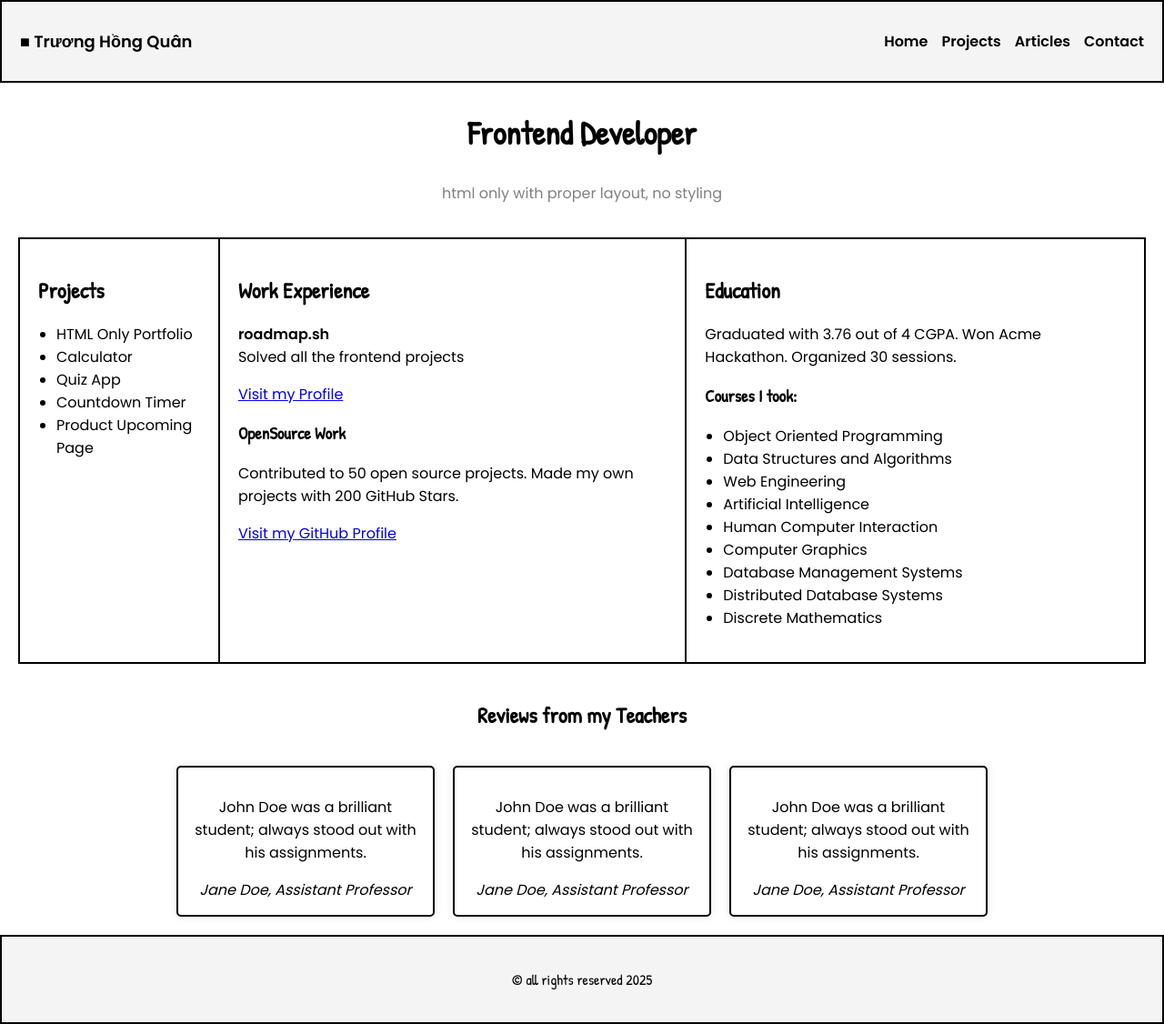
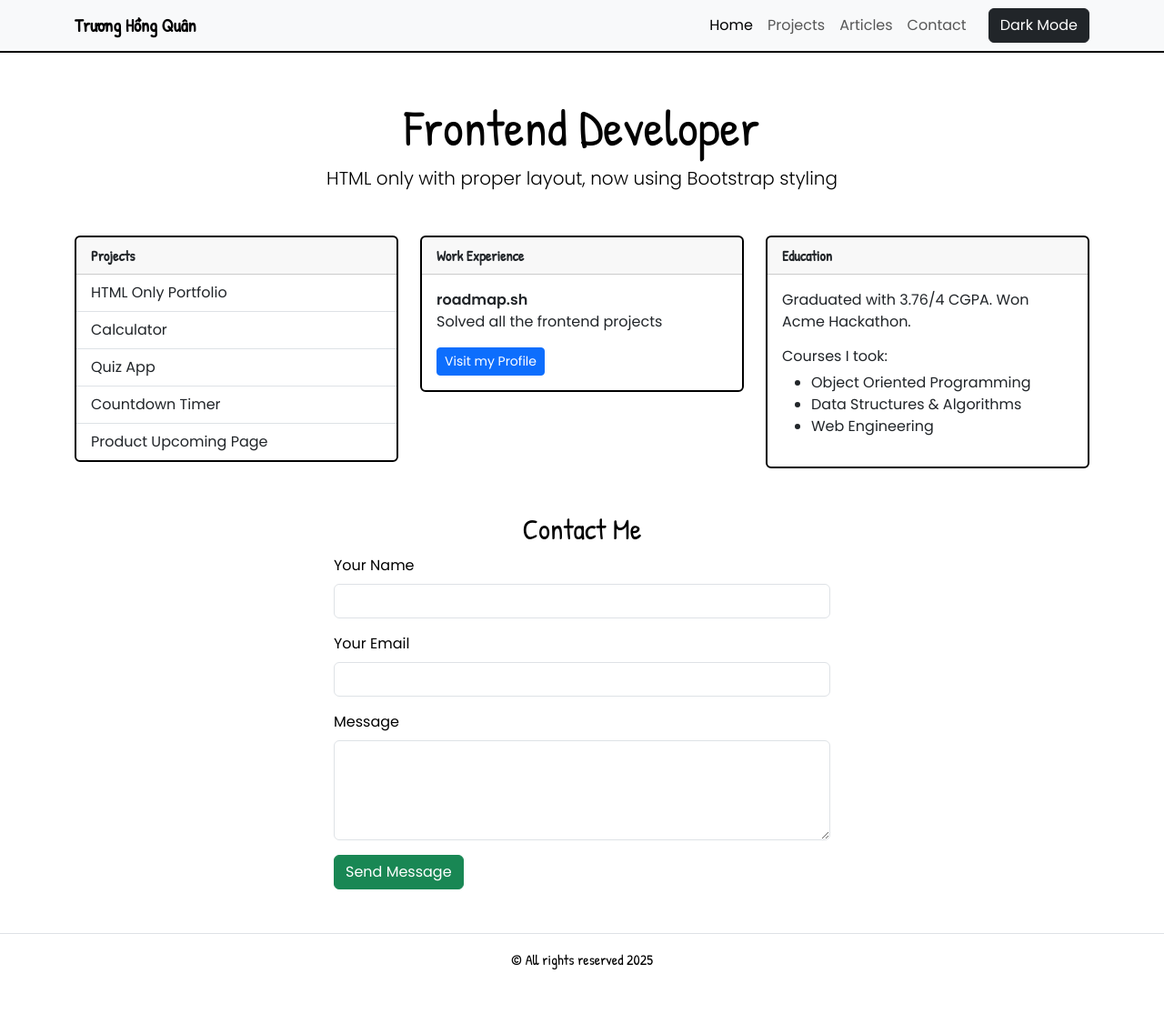
Before and after one commit to lilmonkeygoturback/Exercise4.github.io, a plain HTML site: page index.html in a window 1280 px wide. Shown: the whole page at 91% size. After the commit the page ends 1083 px from the top, so only its background shows below. Drawn offline with nearby package versions, Linux system fonts and the light colour scheme.

Commit message:
final update

```diff
--- a/index.html
+++ b/index.html
@@ -2,93 +2,116 @@
 <html lang="en">
 <head>
     <meta charset="UTF-8">
-    <meta name="viewport" content="width=device-width, initial-scale=1.0">
+    <meta name="viewport" content="width=device-width, initial-scale=1">
     <title>Frontend Developer Portfolio</title>
-    <link href="https://fonts.googleapis.com/css2?family=Poppins:wght@300;400;600&display=swap" rel="stylesheet">
-    <link href="https://fonts.googleapis.com/css2?family=Patrick+Hand&display=swap" rel="stylesheet">
+
+    <link href="https://cdn.jsdelivr.net/npm/bootstrap@5.3.0/dist/css/bootstrap.min.css" rel="stylesheet">
     <link rel="stylesheet" href="styles/style.css">
+    <link href="https://fonts.googleapis.com/css2?family=Poppins:wght@300;400;600&family=Patrick+Hand&display=swap" rel="stylesheet">
 </head>
 <body>
-    <header>
-        <div class="logo">&#9632; Trương Hồng Quân</div>
-        <nav>
-            <ul>
-                <li><a href="#">Home</a></li>
-                <li><a href="#">Projects</a></li>
-                <li><a href="#">Articles</a></li>
-                <li><a href="#">Contact</a></li>
-            </ul>
-        </nav>
+
+    <!-- Navbar -->
+    <nav class="navbar navbar-expand-lg navbar-light bg-light">
+        <div class="container">
+            <a class="navbar-brand fw-bold handwriting" href="#">Trương Hồng Quân</a>
+            <button class="navbar-toggler" type="button" data-bs-toggle="collapse" data-bs-target="#navbarNav">
+                <span class="navbar-toggler-icon"></span>
+            </button>
+            <div class="collapse navbar-collapse" id="navbarNav">
+                <ul class="navbar-nav ms-auto">
+                    <li class="nav-item"><a class="nav-link active" href="#">Home</a></li>
+                    <li class="nav-item"><a class="nav-link" href="#">Projects</a></li>
+                    <li class="nav-item"><a class="nav-link" href="#">Articles</a></li>
+                    <li class="nav-item"><a class="nav-link" href="#">Contact</a></li>
+                </ul>
+                <button id="toggleDarkMode" class="btn btn-dark ms-3">Dark Mode</button>
+            </div>
+        </div>
+    </nav>
+
+    <header class="text-center my-5">
+        <h1 class="display-4 handwriting">Frontend Developer</h1>
+        <p class="lead">HTML only with proper layout, now using Bootstrap styling</p>
     </header>
 
-    <main>
-        <section class="intro">
-            <h1>Frontend Developer</h1>
-            <p class="subtitle">html only with proper layout, no styling</p>
-        </section>
+    <!-- Main Content -->
+    <div class="container">
+        <div class="row g-4">
+            <!-- Projects -->
+            <div class="col-md-4">
+                <div class="card">
+                    <div class="card-header fw-bold handwriting">Projects</div>
+                    <ul class="list-group list-group-flush">
+                        <li class="list-group-item">HTML Only Portfolio</li>
+                        <li class="list-group-item">Calculator</li>
+                        <li class="list-group-item">Quiz App</li>
+                        <li class="list-group-item">Countdown Timer</li>
+                        <li class="list-group-item">Product Upcoming Page</li>
+                    </ul>
+                </div>
+            </div>
 
-        <section class="content">
-            <table>
-                <tr>
-                    <td class="projects">
-                        <h2>Projects</h2>
-                        <ul>
-                            <li>HTML Only Portfolio</li>
-                            <li>Calculator</li>
-                            <li>Quiz App</li>
-                            <li>Countdown Timer</li>
-                            <li>Product Upcoming Page</li>
-                        </ul>
-                    </td>
-                    <td class="work-experience">
-                        <h2>Work Experience</h2>
+            <!-- Work Experience -->
+            <div class="col-md-4">
+                <div class="card">
+                    <div class="card-header fw-bold handwriting">Work Experience</div>
+                    <div class="card-body">
                         <p><strong>roadmap.sh</strong><br>Solved all the frontend projects</p>
-                        <a href="#">Visit my Profile</a>
-                        <h3>OpenSource Work</h3>
-                        <p>Contributed to 50 open source projects. Made my own projects with 200 GitHub Stars.</p>
-                        <a href="#">Visit my GitHub Profile</a>
-                    </td>
-                    <td class="education">
-                        <h2>Education</h2>
-                        <p>Graduated with 3.76 out of 4 CGPA. Won Acme Hackathon. Organized 30 sessions.</p>
-                        <h3>Courses I took:</h3>
+                        <a href="#" class="btn btn-primary btn-sm">Visit my Profile</a>
+                    </div>
+                </div>
+            </div>
+
+            <!-- Education -->
+            <div class="col-md-4">
+                <div class="card">
+                    <div class="card-header fw-bold handwriting">Education</div>
+                    <div class="card-body">
+                        <p>Graduated with 3.76/4 CGPA. Won Acme Hackathon.</p>
+                        <h6>Courses I took:</h6>
                         <ul>
                             <li>Object Oriented Programming</li>
-                            <li>Data Structures and Algorithms</li>
+                            <li>Data Structures & Algorithms</li>
                             <li>Web Engineering</li>
-                            <li>Artificial Intelligence</li>
-                            <li>Human Computer Interaction</li>
-                            <li>Computer Graphics</li>
-                            <li>Database Management Systems</li>
-                            <li>Distributed Database Systems</li>
-                            <li>Discrete Mathematics</li>
                         </ul>
-                    </td>
-                </tr>
-            </table>
-        </section>
+                    </div>
+                </div>
+            </div>
+        </div>
 
-        <section class="reviews">
-            <h2>Reviews from my Teachers</h2>
-            <div class="review-container">
-                <div class="review-card">
-                    <p>John Doe was a brilliant student; always stood out with his assignments.</p>
-                    <em>Jane Doe, Assistant Professor</em>
-                </div>
-                <div class="review-card">
-                    <p>John Doe was a brilliant student; always stood out with his assignments.</p>
-                    <em>Jane Doe, Assistant Professor</em>
-                </div>
-                <div class="review-card">
-                    <p>John Doe was a brilliant student; always stood out with his assignments.</p>
-                    <em>Jane Doe, Assistant Professor</em>
+        <!-- Contact Form -->
+        <section class="my-5">
+            <h2 class="text-center handwriting">Contact Me</h2>
+            <div class="row justify-content-center">
+                <div class="col-md-6">
+                    <form>
+                        <div class="mb-3">
+                            <label class="form-label" for="name">Your Name</label>
+                            <input type="text" id="name" class="form-control" required>
+                        </div>
+                        <div class="mb-3">
+                            <label class="form-label" for="email">Your Email</label>
+                            <input type="email" id="email" class="form-control" required>
+                        </div>
+                        <div class="mb-3">
+                            <label class="form-label" for="message">Message</label>
+                            <textarea id="message" class="form-control" rows="4" required></textarea>
+                        </div>
+                        <button type="submit" class="btn btn-success">Send Message</button>
+                    </form>
                 </div>
             </div>
         </section>
-    </main>
+    </div>
 
-    <footer>
-        <p>&copy; all rights reserved 2025</p>
+    <!-- Footer -->
+    <footer class="handwriting text-center py-3 border-top">
+        &copy; All rights reserved 2025
     </footer>
+
+    <!-- Bootstrap JS -->
+    <script src="https://cdn.jsdelivr.net/npm/bootstrap@5.3.0/dist/js/bootstrap.bundle.min.js"></script>
+    <script src="script.js"></script>
 </body>
 </html>
--- /dev/null
+++ b/script.js
@@ -0,0 +1,29 @@
+document.addEventListener("DOMContentLoaded", function () {
+    const toggleButton = document.getElementById("toggleDarkMode");
+    const body = document.body;
+
+    const isDarkMode = localStorage.getItem("darkMode") === "enabled";
+
+    if (isDarkMode) {
+        body.classList.add("dark-mode");
+        body.classList.remove("light-mode");
+        toggleButton.textContent = "Light Mode";
+        toggleButton.classList.replace("btn-dark", "btn-light");
+    } else {
+        body.classList.add("light-mode");
+        body.classList.remove("dark-mode");
+        toggleButton.textContent = "Dark Mode";
+        toggleButton.classList.replace("btn-light", "btn-dark");
+    }
+
+    toggleButton.addEventListener("click", function () {
+        const isNowDarkMode = body.classList.toggle("dark-mode");
+        body.classList.toggle("light-mode", !isNowDarkMode);
+
+        localStorage.setItem("darkMode", isNowDarkMode ? "enabled" : "disabled");
+
+        toggleButton.textContent = isNowDarkMode ? "Light Mode" : "Dark Mode";
+        toggleButton.classList.toggle("btn-light", isNowDarkMode);
+        toggleButton.classList.toggle("btn-dark", !isNowDarkMode);
+    });
+});
--- a/styles/style.css
+++ b/styles/style.css
@@ -1,5 +1,13 @@
 @import url('https://fonts.googleapis.com/css2?family=Poppins:wght@300;400;600&display=swap');
 @import url('https://fonts.googleapis.com/css2?family=Patrick+Hand&display=swap');
+
+:root {
+    --bg-color-light: #ffffff;
+    --text-color-light: #000000;
+    --bg-color-dark: #121212;
+    --text-color-dark: #ffffff;
+    --card-border-color: black;
+}
 
 body {
     font-family: 'Poppins', sans-serif;
@@ -8,137 +16,36 @@ body {
     box-sizing: border-box;
 }
 
-header {
-    display: flex;
-    justify-content: space-between;
-    align-items: center;
-    padding: 15px 20px;
-    background: #f4f4f4;
-    border: 2px solid black;
+body.light-mode {
+    background-color: var(--bg-color-light);
+    color: var(--text-color-light);
 }
 
-.logo {
-    font-size: 18px;
-    font-weight: 600;
-}
-
-nav ul {
-    list-style: none;
-    display: flex;
-    gap: 15px;
-    padding: 0;
-}
-
-nav ul li {
-    list-style: none;
-}
-
-nav ul li a {
-    text-decoration: none;
-    color: black;
-    font-weight: 600;
+body.dark-mode {
+    background-color: var(--bg-color-dark);
+    color: var(--text-color-dark);
 }
 
 h1, h2, h3, .handwriting {
     font-family: 'Patrick Hand', cursive;
 }
 
-h1 {
-    text-align: center;
-    font-size: 36px;
+.navbar {
+    border-bottom: 2px solid var(--card-border-color);
 }
 
-.subtitle {
-    text-align: center;
-    font-size: 16px;
-    color: gray;
+.card {
+    border: 2px solid var(--card-border-color);
 }
 
-.content {
-    display: flex;
-    justify-content: center;
-    padding: 20px;
-}
-
-table {
-    width: 100%;
-    border-collapse: collapse;
-}
-
-td {
-    border: 2px solid black;
-    padding: 20px;
-    vertical-align: top;
-}
-
-.projects h2, .work-experience h2, .education h2 {
-    font-family: 'Patrick Hand', cursive;
-}
-
-.projects ul, .education ul {
-    padding-left: 20px;
-}
-
-.reviews {
-    text-align: center;
-    margin-top: 20px;
-}
-
-.review-container {
-    display: flex;
-    justify-content: center;
-    gap: 20px;
-    flex-wrap: wrap;
-    padding: 20px;
-}
-
-.review-card {
-    background: white;
-    padding: 15px;
-    width: 250px;
-    border-radius: 5px;
-    box-shadow: 0px 0px 10px rgba(0, 0, 0, 0.1);
-    border: 2px solid black;
-}
-
-footer {
-    text-align: center;
-    padding: 20px;
-    background: #f4f4f4;
-    font-family: 'Patrick Hand', cursive;
-    border: 2px solid black;
+/* Dark mode button */
+#toggleDarkMode {
+    cursor: pointer;
 }
 
 /* Responsive */
 @media (max-width: 768px) {
     header {
-        flex-direction: column;
-        align-items: center;
         text-align: center;
     }
-
-    nav ul {
-        flex-direction: column;
-        gap: 10px;
-        padding: 0;
-    }
-
-    .content {
-        flex-direction: column;
-        align-items: center;
-    }
-
-    table {
-        width: 90%;
-    }
-
-    td {
-        display: block;
-        width: 100%;
-    }
-
-    .review-container {
-        flex-direction: column;
-        align-items: center;
-    }
 }
```
